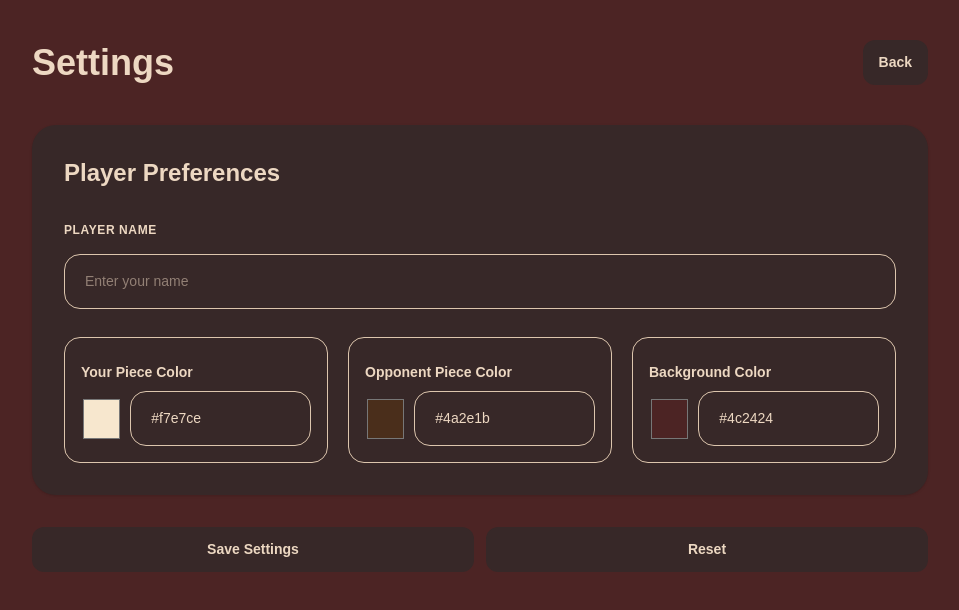
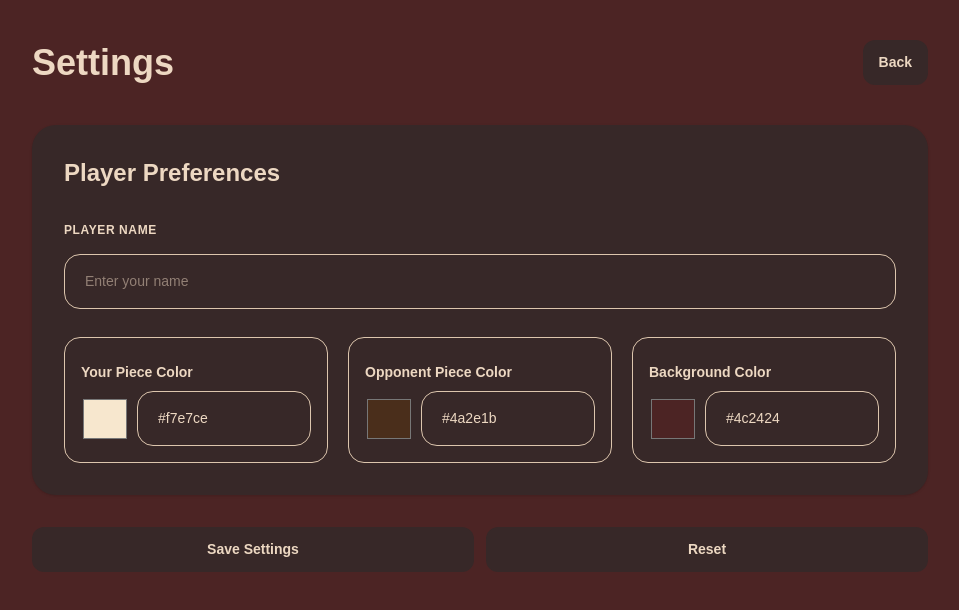
Before and after one commit to Lucas-Urbanski/Checkers, a Next.js app: page /settings in a window 1280 px wide. Shown: the top 610 px of the page, without its empty margins (160-1119 px from the left). Built offline with nearby package versions, Linux system fonts and the light colour scheme.

Commit message:
style update

```diff
--- a/app/settings/page.tsx
+++ b/app/settings/page.tsx
@@ -105,7 +105,7 @@ function ColorPicker({
           type="color"
           value={value}
           onChange={(event) => onChange(event.target.value)}
-          className="h-12 w-14 cursor-pointer"
+          className="h-12 min-w-12 cursor-pointer"
         />
 
         <input
```
